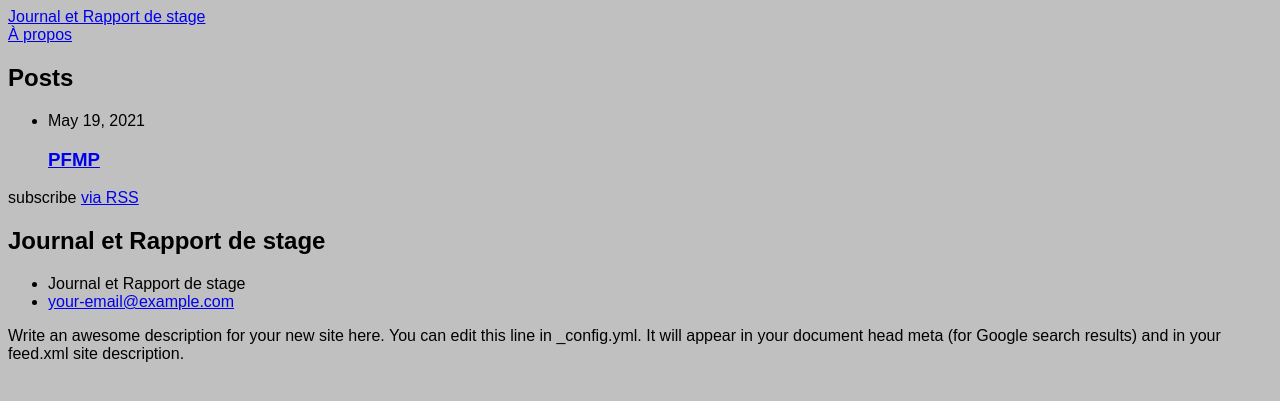
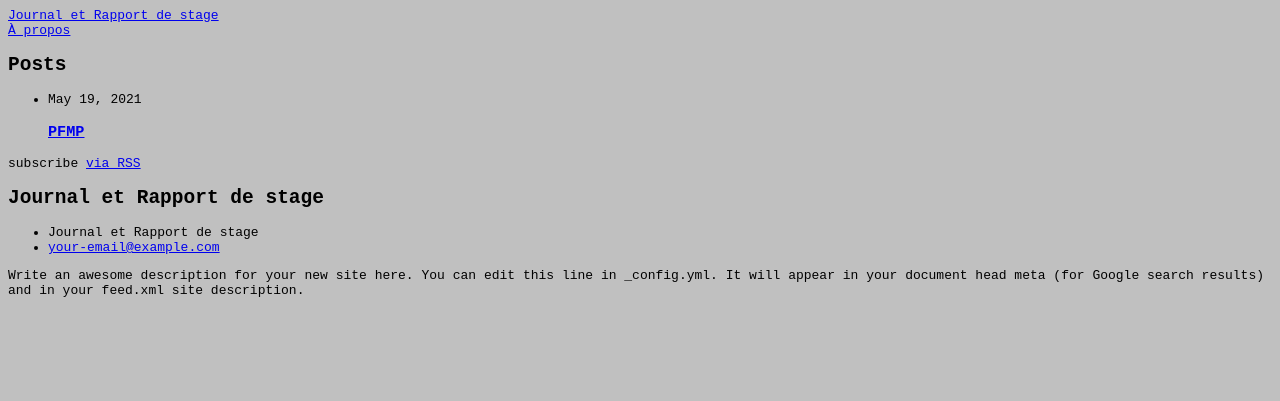
Before and after one commit to Corentin69008/Corentin69008.github.io, a Jekyll site: the page built from index.markdown, in a window 1280 px wide. Shown: the top 401 px of the page. Built offline with Jekyll 4.4.1, drawn with Linux system fonts in a browser that asks for light colours.

Commit message:
mise a jour

```diff
--- a/assets/main.css
+++ b/assets/main.css
@@ -6,5 +6,5 @@ html{
 }
 
 body {
-  font-family: fantasy;
+  font-family: monospace;
 }
```
